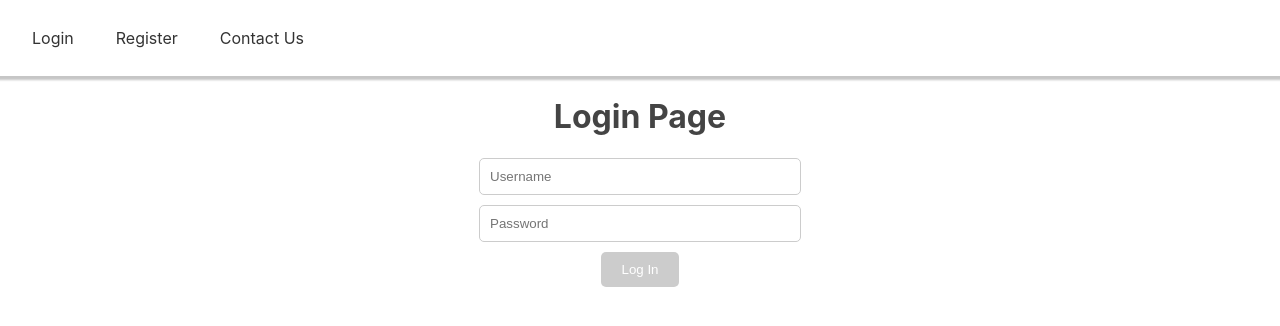
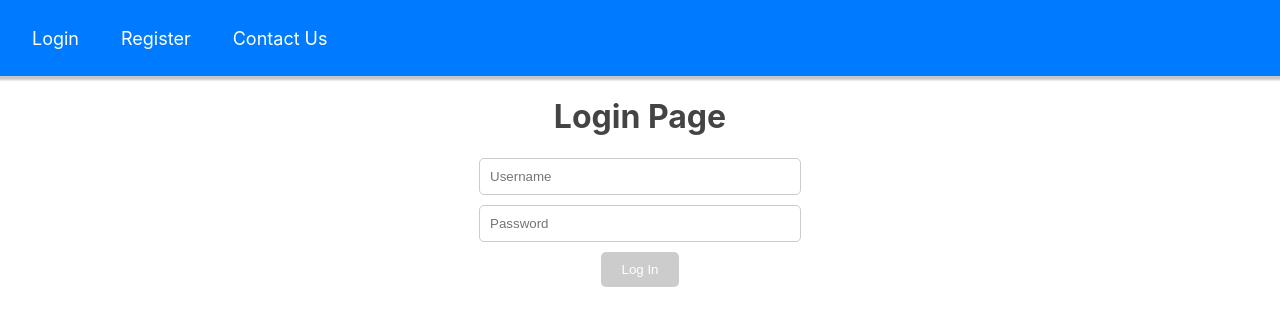
Before and after one commit to The-Forum-Project/forum-frontend, a React (Create React App) app: page /users in a window 1280 px wide. Shown: the top 326 px of the page. Built offline with nearby package versions, Linux system fonts and the light colour scheme; the HTML template or start-up script is replaced by a standard one.

Commit message:
make navbar prettier

```diff
--- a/src/App.css
+++ b/src/App.css
@@ -45,28 +45,29 @@
   align-items: center;
   position: relative;
   padding: 0.5rem 1rem; /* Increased horizontal padding for better spacing */
-  background-color: #fff;
+  background-color: #007BFF;
   color: black;
   box-shadow: 0 2px 2px 2px rgba(9, 9, 9, 0.23);
+  transform-origin: top; /* Set the transform origin to the top */
+  transition: transform 0.3s ease; /* Add a smooth transition for the transform */
 }
 
 .nav a {
   margin-right: 10px;
   text-decoration: none; /* Remove underline from links */
-  color: #333; /* Set link color to a preferred color */
-  font-size: 16px; /* Adjust font size as needed */
+  color: white; /* Set the link color to white */
+  font-size: 18px; /* Adjust font size as needed */
   padding: 0.5rem 1rem; /* Add padding to make the links more clickable */
   border-radius: 5px; /* Add rounded corners to the links */
   transition: background-color 0.3s ease; /* Add a smooth transition on hover */
 }
 
-.nav a:hover {
-  background-color: #f2f2f2; /* Change background color on hover */
-  color: #555; /* Change text color on hover */
+.nav:hover {
+  transform: scaleY(1.2); /* Scale the navbar vertically on hover */
 }
 
-/* Optional: Add a style for the active link if you use react-router-dom */
-.nav a.active {
-  background-color: #555; /* Change background color for the active link */
-  color: #fff; /* Change text color for the active link */
+.nav a:hover {
+  background-color: #fff; /* Change background color on hover to white */
+  color: #006400; /* Change text color on hover to blue */
+  font-weight: bold; /* Add font weight to make the link more prominent on hover */
 }
```
